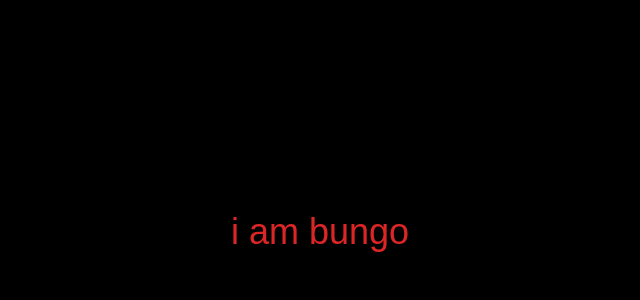
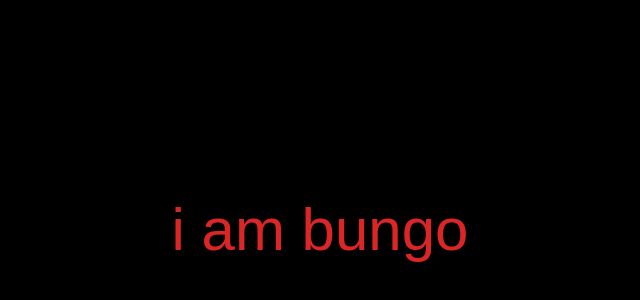
Before and after one commit to vivekvajipey/frontend-bungo, a Next.js app: page / in a window 1280 px wide. Shown: the part 142-442 px from the top of the page, without its empty margins (320-960 px from the left). Built offline with nearby package versions, Linux system fonts and the light colour scheme; no server answers; a web font is replaced by a local one.

Commit message:
beeg mode

```diff
--- a/app/page.tsx
+++ b/app/page.tsx
@@ -89,14 +89,14 @@ export default function Home() {
               exit={{ opacity: 0 }}
               className="max-w-2xl px-4 pointer-events-none"
             >
-              <div className="text-4xl whitespace-pre-line text-center">
+              <div className="text-6xl whitespace-pre-line text-center">
                 <ScrambleText>{FRAMES[currentFrame]}</ScrambleText>
               </div>
               <motion.p
                 initial={{ opacity: 0 }}
                 animate={{ opacity: [0, 1, 0] }}
                 transition={{ duration: 2, repeat: Infinity, repeatDelay: 1 }}
-                className="mt-8 text-sm text-red-800 text-center"
+                className="mt-8 text-base text-red-800 text-center"
               >
                 click to continue
               </motion.p>
@@ -113,7 +113,7 @@ export default function Home() {
             <div className="bg-black/50 p-8 rounded-lg border border-red-800 backdrop-blur-sm">
               <form onSubmit={handleSubmit} className="space-y-6">
                 <div>
-                  <label htmlFor="wlddId" className="block text-sm font-medium text-red-400">
+                  <label htmlFor="wlddId" className="block text-base font-medium text-red-400">
                     WLDD ID
                   </label>
                   <input
@@ -130,7 +130,7 @@ export default function Home() {
                 </div>
 
                 {error && (
-                  <p className="text-red-500 text-sm">{error}</p>
+                  <p className="text-red-500 text-base">{error}</p>
                 )}
 
                 <button
```
